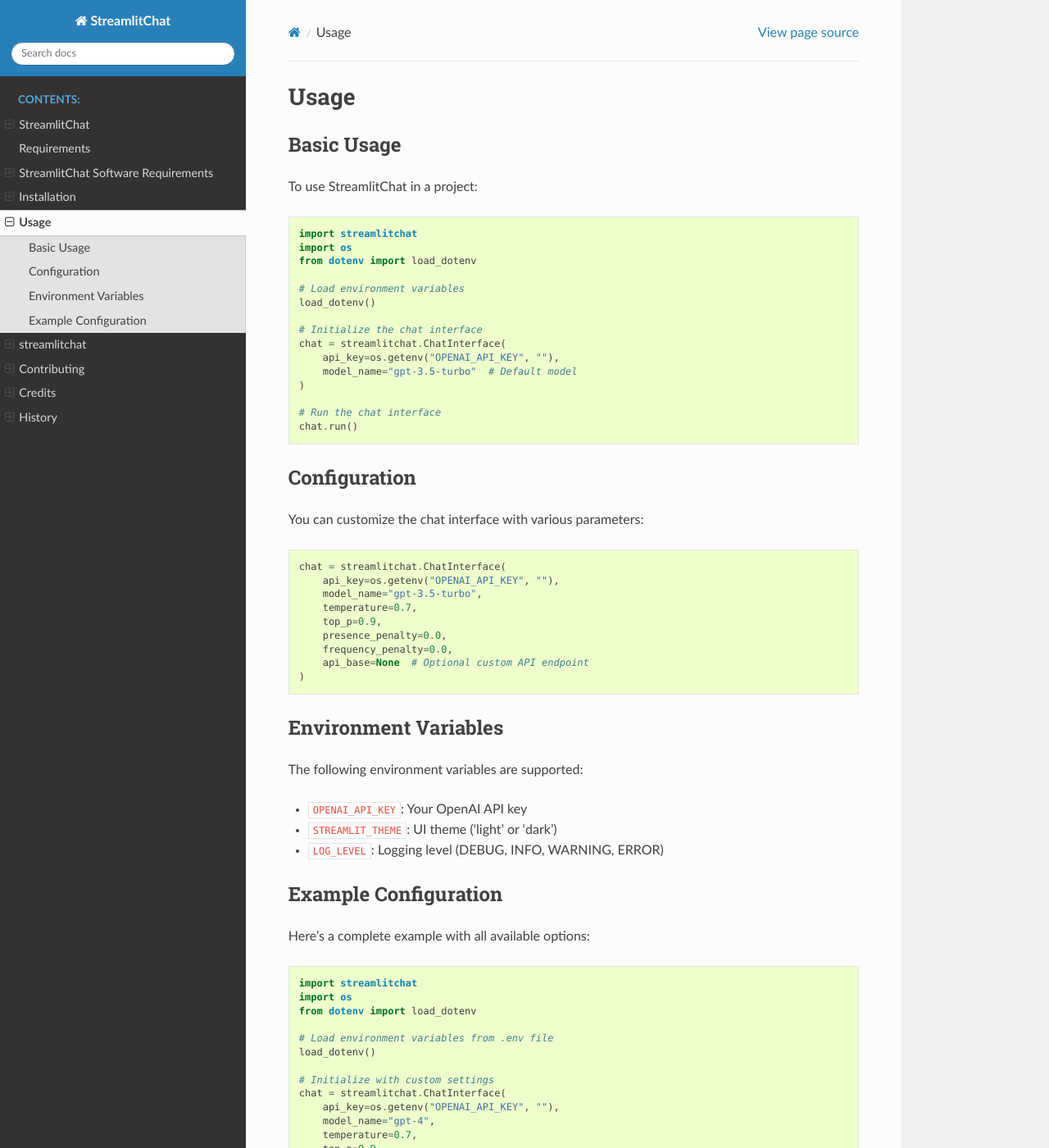
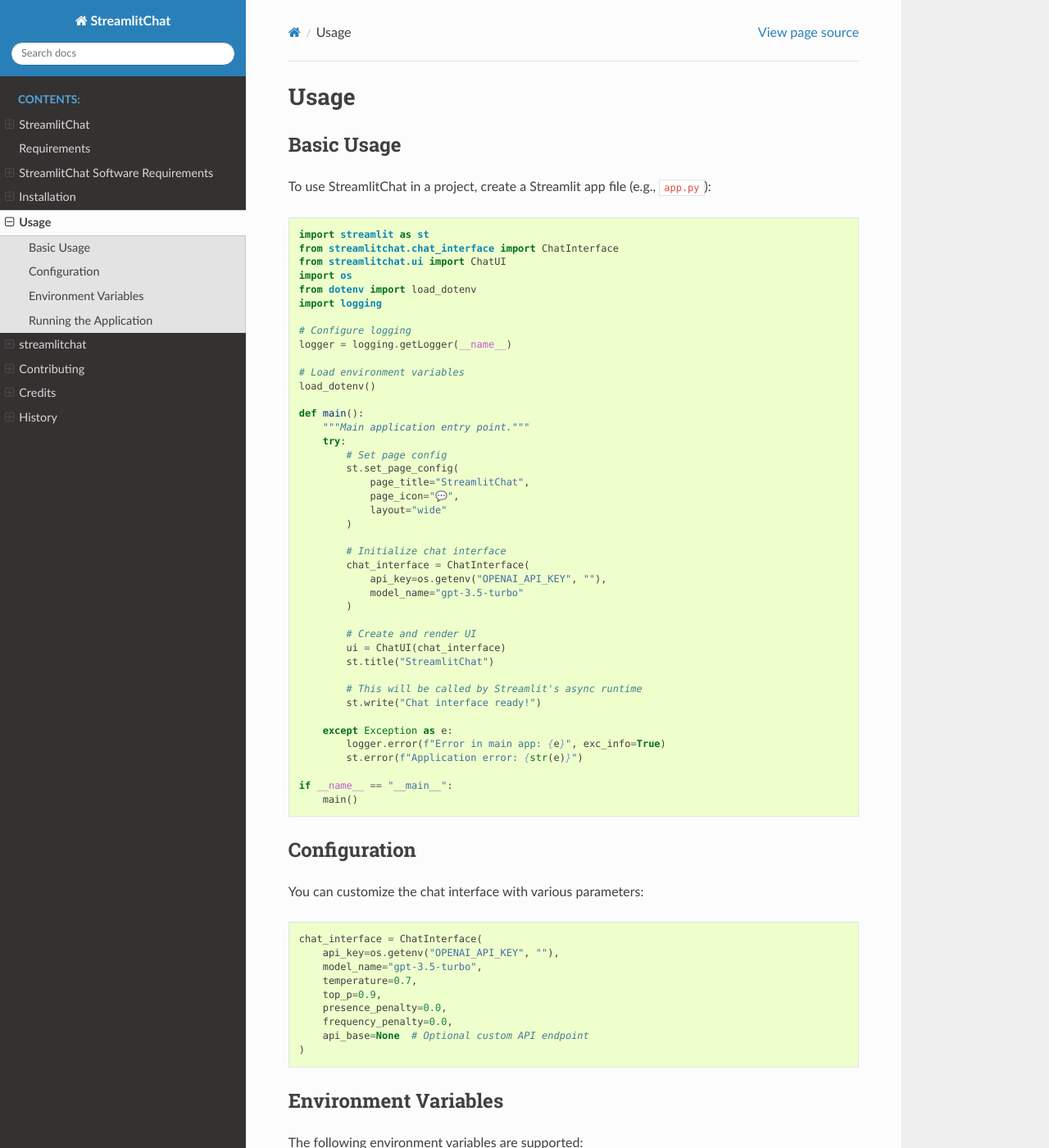
Before and after one commit to supersheepbear/streamlitchat, a Sphinx documentation site: the page built from docs/usage.rst, in a window 1280 px wide and 1400 px high. Shown: the whole window at 82% size. Built offline with Sphinx 7.4.7 and the Read the Docs theme 3.1.0, drawn with Linux system fonts in a browser that asks for light colours; some of the changed text lies outside the part shown.

Commit message:
Update do

```diff
--- a/docs/usage.rst
+++ b/docs/usage.rst
@@ -5,30 +5,57 @@
 Basic Usage
 ----------
 
-To use StreamlitChat in a project::
+To use StreamlitChat in a project, create a Streamlit app file (e.g., ``app.py``)::
 
-    import streamlitchat
+    import streamlit as st
+    from streamlitchat.chat_interface import ChatInterface
+    from streamlitchat.ui import ChatUI
     import os
     from dotenv import load_dotenv
+    import logging
+
+    # Configure logging
+    logger = logging.getLogger(__name__)
 
     # Load environment variables
     load_dotenv()
 
-    # Initialize the chat interface
-    chat = streamlitchat.ChatInterface(
-        api_key=os.getenv("OPENAI_API_KEY", ""),
-        model_name="gpt-3.5-turbo"  # Default model
-    )
+    def main():
+        """Main application entry point."""
+        try:
+            # Set page config
+            st.set_page_config(
+                page_title="StreamlitChat",
+                page_icon="💬",
+                layout="wide"
+            )
 
-    # Run the chat interface
-    chat.run()
+            # Initialize chat interface
+            chat_interface = ChatInterface(
+                api_key=os.getenv("OPENAI_API_KEY", ""),
+                model_name="gpt-3.5-turbo"
+            )
+
+            # Create and render UI
+            ui = ChatUI(chat_interface)
+            st.title("StreamlitChat")
+
+            # This will be called by Streamlit's async runtime
+            st.write("Chat interface ready!")
+
+        except Exception as e:
+            logger.error(f"Error in main app: {e}", exc_info=True)
+            st.error(f"Application error: {str(e)}")
+
+    if __name__ == "__main__":
+        main()
 
 Configuration
 ------------
 
 You can customize the chat interface with various parameters::
 
-    chat = streamlitchat.ChatInterface(
+    chat_interface = ChatInterface(
         api_key=os.getenv("OPENAI_API_KEY", ""),
         model_name="gpt-3.5-turbo",
         temperature=0.7,
@@ -47,28 +74,11 @@
 - ``STREAMLIT_THEME``: UI theme ('light' or 'dark')
 - ``LOG_LEVEL``: Logging level (DEBUG, INFO, WARNING, ERROR)
 
-Example Configuration
--------------------
+Running the Application
+---------------------
 
-Here's a complete example with all available options::
+To run the application::
 
-    import streamlitchat
-    import os
-    from dotenv import load_dotenv
+    streamlit run app.py
 
-    # Load environment variables from .env file
-    load_dotenv()
-
-    # Initialize with custom settings
-    chat = streamlitchat.ChatInterface(
-        api_key=os.getenv("OPENAI_API_KEY", ""),
-        model_name="gpt-4",
-        temperature=0.7,
-        top_p=0.9,
-        presence_penalty=0.0,
-        frequency_penalty=0.0,
-        api_base=None  # Optional custom API endpoint
-    )
-
-    # Run the interface
-    chat.run()
+The application will start and open in your default web browser.
```
Also changed, not shown: 2 other files.
